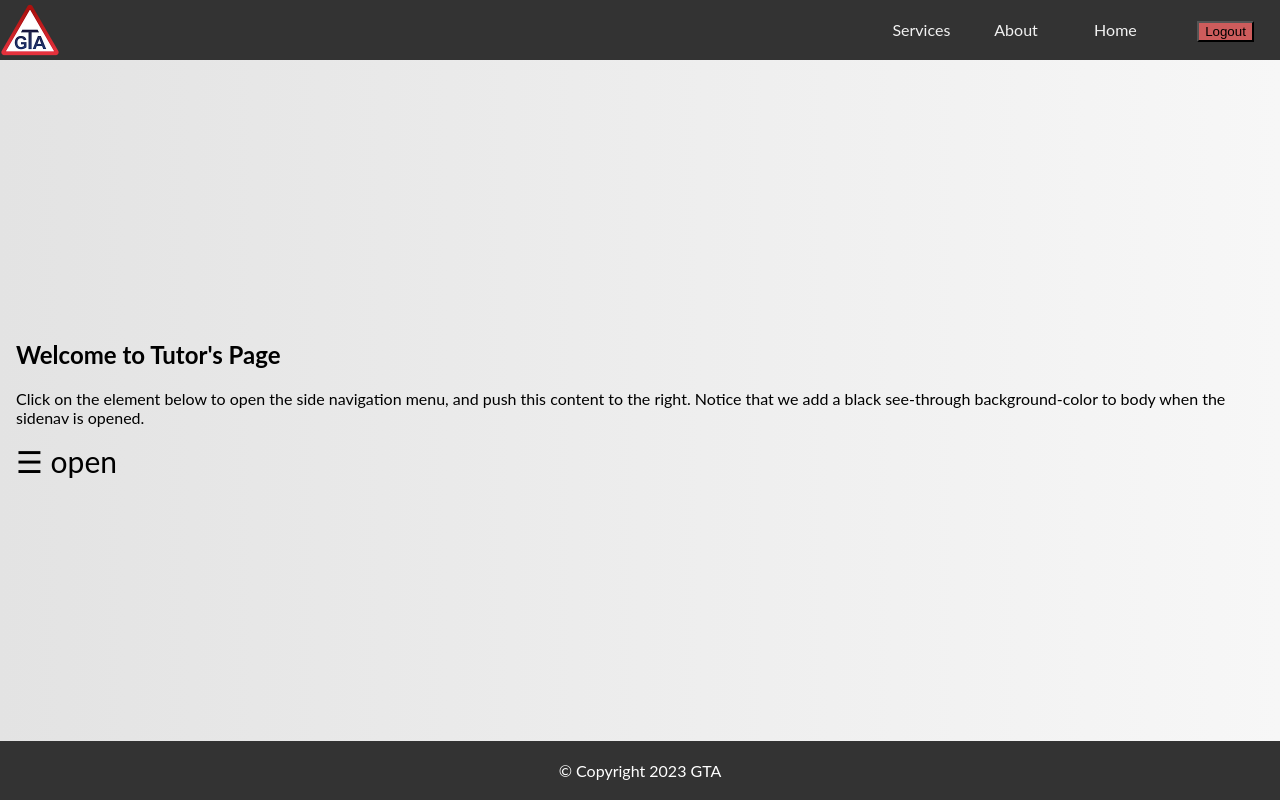
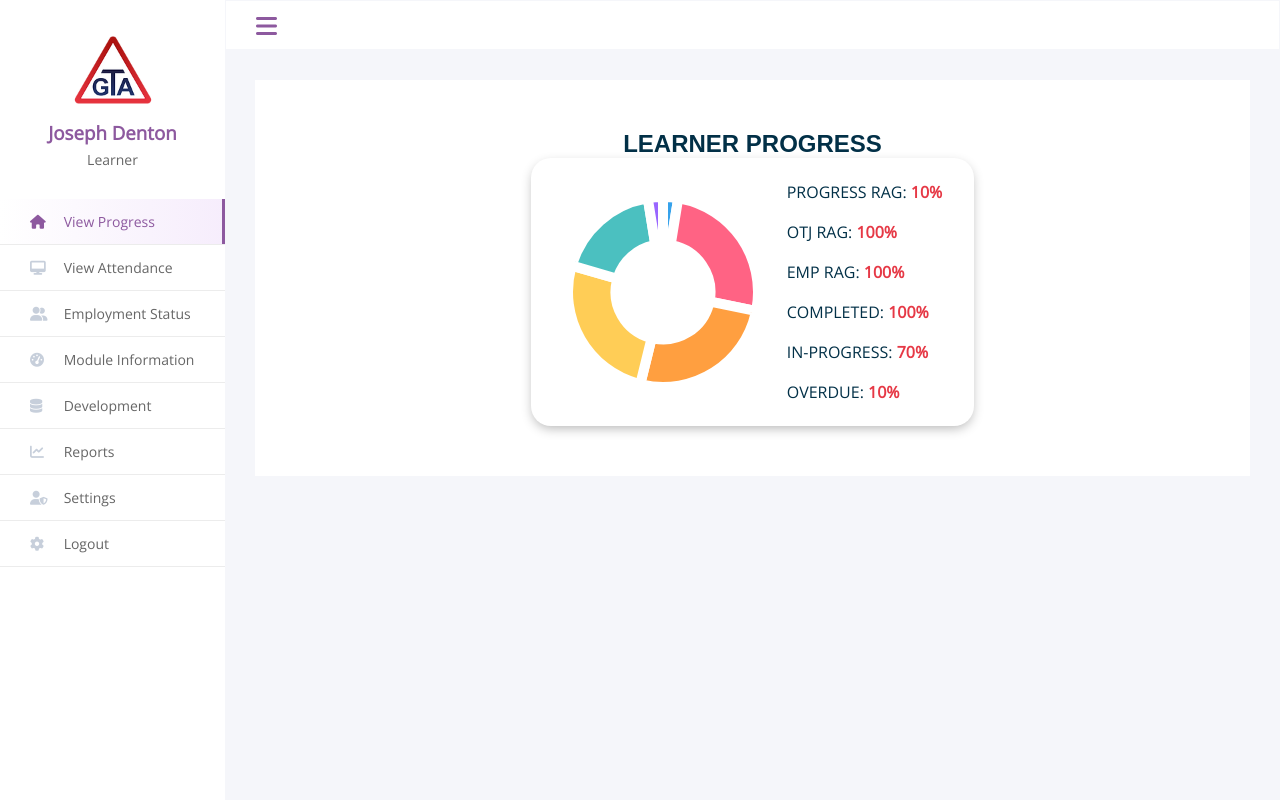
Before and after one commit to Imran28K/GroupTrainingAssociation, a PHP site: page /GroupTrainingAssociation/users/tutor/tutor.php in a window 1280 px wide. Run offline with PHP 8.4, Linux system fonts and the light colour scheme; some libraries are stand-ins or nearby versions.

Commit message:
updated tutor page

```diff
--- a/users/tutor/tutor.php
+++ b/users/tutor/tutor.php
@@ -1,119 +1,228 @@
 <!DOCTYPE html>
-<html lang="en">
+<html>
+<style>
+  @import url('https://fonts.googleapis.com/css2?family=Open+Sans&display=swap');
+
+  * {
+    margin: 0;
+    padding: 0;
+    box-sizing: border-box;
+    text-decoration: none;
+    list-style: none;
+    font-family: 'Open Sans', sans-serif;
+  }
+
+  body {
+    background: #f5f6fa;
+  }
+
+  .wrapper .sidebar {
+    background: #fff;
+    position: fixed;
+    top: 0;
+    left: 0;
+    width: 225px;
+    height: 100%;
+    padding: 30px 0;
+    transition: all 0.5s ease;
+  }
+
+  .wrapper .sidebar .profile {
+    margin-bottom: 30px;
+    text-align: center;
+  }
+
+  .wrapper .sidebar .profile img {
+    width: 80px;
+    height: 80px;
+    margin: 0 auto;
+    display: block;
+  }
+
+  .wrapper .sidebar .profile h3 {
+    color: #8d599f;
+    margin: 10px 0 5px;
+  }
+
+  .wrapper .sidebar .profile p {
+    color: #666;
+    font-size: 14px;
+  }
+
+  .wrapper .sidebar ul li a {
+    padding: 13px 30px;
+    display: block;
+    border-bottom: 1px solid #ececec;
+    color: #666;
+    font-size: 14px;
+    position: relative;
+  }
+
+  .wrapper .sidebar ul li a .icon {
+    color: #c7cfdb;
+    width: 30px;
+    display: inline-block;
+  }
+
+  .wrapper .sidebar ul li a:before {
+    content: "";
+    position: absolute;
+    top: 0;
+    right: 0;
+    width: 3px;
+    height: 100%;
+    background: #8d599f;
+    display: none;
+  }
+
+  .wrapper .sidebar ul li a:hover,
+  .wrapper .sidebar ul li a.active {
+    color: #8d599f;
+    background: linear-gradient(to right, #fff, #f6edfc)
+  }
+
+  .wrapper .sidebar ul li a:hover .icon,
+  .wrapper .sidebar ul li a.active .icon {
+    color: #8d599f;
+  }
+
+  .wrapper .sidebar ul li a:hover:before,
+  .wrapper .sidebar ul li a.active:before {
+    display: block;
+  }
+
+  .wrapper .section {
+    width: calc(100% - 225px);
+    margin-left: 225px;
+    transition: all 0.5s ease;
+  }
+
+  .wrapper .section .top_navbar {
+    background: #fff;
+    height: 50px;
+    border: 1px solid #f5f6fa;
+    display: flex;
+    align-items: center;
+    padding: 0 30px;
+  }
+
+  .wrapper .section .top_navbar .hamburger a {
+    font-size: 24px;
+    color: #8d599f;
+  }
+
+  .wrapper .section .top_navbar .hamburger a:hover {
+    color: #cbaede;
+  }
+
+  .wrapper .section .container {
+    margin: 30px;
+    background: #fff;
+    padding: 50px;
+    line-height: 28px;
+  }
+
+  body.active .wrapper .sidebar {
+    left: -225px;
+  }
+
+  body.active .wrapper .section {
+    margin-left: 0;
+    width: 100%;
+  }
+</style>
 
 <head>
-  <meta charset="UTF-8">
-  <meta name="viewport" content="width=device-width, initial-scale=1.0">
-  <title>Name of Page</title>
-  <link rel="stylesheet" href="../../css/login.css">
-  <link rel="stylesheet" href="../../css/navfoot.css">
+  <meta charset="utf-8">
+  <title>Side Navigation Bar</title>
+  <link rel="stylesheet" type="text/css" href="css/styles.css">
+  <link rel="stylesheet" type="text/css" href="../../css/learnerprogress.css">
+  <script src="https://kit.fontawesome.com/b99e675b6e.js"></script>
 </head>
 
 <body>
-  <?php include '../../include/navbar.php'; ?>
-  <!DOCTYPE html>
-  <html>
 
-  <head>
-    <meta name="viewport" content="width=device-width, initial-scale=1">
-    <style>
-      body {
-        font-family: "Lato", sans-serif;
-        transition: background-color .5s;
-      }
+  <div class="wrapper">
+    <div class="sidebar">
+      <div class="profile">
+        <img src="http://localhost/GroupTrainingAssociation/images/logos/gtalogo.png" alt="profile_picture">
+        <h3>Joseph Denton</h3>
+        <p>Learner</p>
+      </div>
+      <ul>
+        <li><a href="#" class="active">
+            <span class="icon"><i class="fas fa-home"></i></span>
+            <span class="item">View Progress</span>
+          </a>
+        </li>
+        <li><a href="#">
+            <span class="icon"><i class="fas fa-desktop"></i></span>
+            <span class="item">View Attendance</span>
+          </a>
+        </li>
+        <li><a href="#">
+            <span class="icon"><i class="fas fa-user-friends"></i></span>
+            <span class="item">Employment Status</span>
+          </a>
+        </li>
+        <li><a href="#">
+            <span class="icon"><i class="fas fa-tachometer-alt"></i></span>
+            <span class="item">Module Information</span>
+          </a>
+        </li>
+        <li><a href="#">
+            <span class="icon"><i class="fas fa-database"></i></span>
+            <span class="item">Development</span>
+          </a>
+        </li>
+        <li><a href="#">
+            <span class="icon"><i class="fas fa-chart-line"></i></span>
+            <span class="item">Reports</span>
+          </a>
+        </li>
+        <li><a href="#">
+            <span class="icon"><i class="fas fa-user-shield"></i></span>
+            <span class="item">Settings</span>
+          </a>
+        </li>
+        <li><a href="#">
+            <span class="icon"><i class="fas fa-cog"></i></span>
+            <span class="item">Logout</span>
+          </a>
+        </li>
+      </ul>
+    </div>
+    <div class="section">
+      <div class="top_navbar">
+        <div class="hamburger">
+          <a href="#"><i class="fas fa-bars"></i></a>
+        </div>
+      </div>
+      <div class="container">
+        <h2 class="chart-heading">Learner Progress</h2>
+        <div class="programming-stats">
+          <div class="chart-container">
+            <canvas class="my-chart"></canvas>
+          </div>
 
-      .sidenav {
-        height: 87.5%;
-        width: 0;
-        position: fixed;
-        z-index: 1;
-        top: 0;
-        left: 0;
-        background-color: #111;
-        overflow-x: hidden;
-        transition: 0.5s;
-        padding-top: 60px;
-      }
+          <div class="details">
+            <ul></ul>
+          </div>
+        </div>
 
-      .sidenav a {
-        padding: 8px 8px 8px 32px;
-        text-decoration: none;
-        font-size: 25px;
-        color: #818181;
-        display: block;
-        transition: 0.3s;
+        <script src="https://cdn.jsdelivr.net/npm/chart.js"></script>
+        <script src="../../learnerprogress/main.js"></script>
+      </div>
+    </div>
+  </div>
 
-      }
+  <script type="text/javascript">
+    var hamburger = document.querySelector(".hamburger");
+    hamburger.addEventListener("click", function() {
+      document.querySelector("body").classList.toggle("active");
+    })
+  </script>
 
-      .sidenav a:hover {
-        color: #f1f1f1;
-      }
-
-      .sidenav .closebtn {
-        position: absolute;
-        top: -20;
-        right: 25px;
-        font-size: 36px;
-        margin-left: 50px;
-      }
-
-      #main {
-        transition: margin-left .5s;
-        padding: 16px;
-      }
-
-      @media screen and (max-height: 450px) {
-        .sidenav {
-          padding-top: 15px;
-        }
-
-        .sidenav a {
-          font-size: 18px;
-        }
-      }
-    </style>
-  </head>
-
-  <body>
-
-    <div id="mySidenav" class="sidenav">
-      <a href="javascript:void(0)" class="closebtn" onclick="closeNav()">&times;</a>
-      <br>
-      <br>
-      <br>
-      <a href="#">About</a>
-      <a href="#">Services</a>
-      <a href="#">Clients</a>
-      <a href="#">Contact</a>
-    </div>
-
-    <div id="main">
-      <h2>Welcome to Tutor's Page</h2>
-      <p>Click on the element below to open the side navigation menu, and push this content to the right. Notice that we add a black see-through background-color to body when the sidenav is opened.</p>
-      <span style="font-size:30px;cursor:pointer" onclick="openNav()">&#9776; open</span>
-    </div>
-
-    <script>
-      function openNav() {
-        document.getElementById("mySidenav").style.width = "250px";
-        document.getElementById("main").style.marginLeft = "250px";
-        document.body.style.backgroundColor = "rgba(0,0,0,0.4)";
-      }
-
-      function closeNav() {
-        document.getElementById("mySidenav").style.width = "0";
-        document.getElementById("main").style.marginLeft = "0";
-        document.body.style.backgroundColor = "white";
-      }
-    </script>
-
-  </body>
-
-  </html>
-
-
-
-  <?php include '../../include/footer.php'; ?>
 </body>
 
 </html>
```
